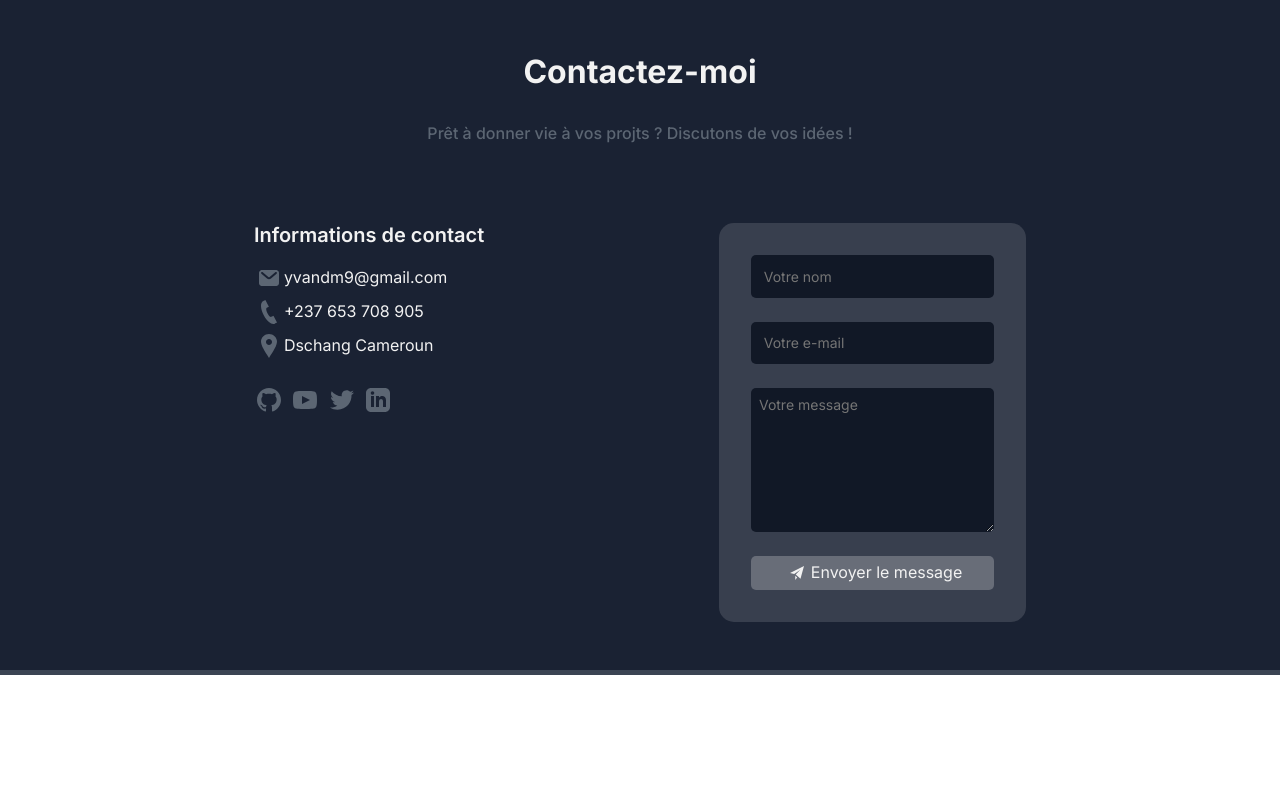
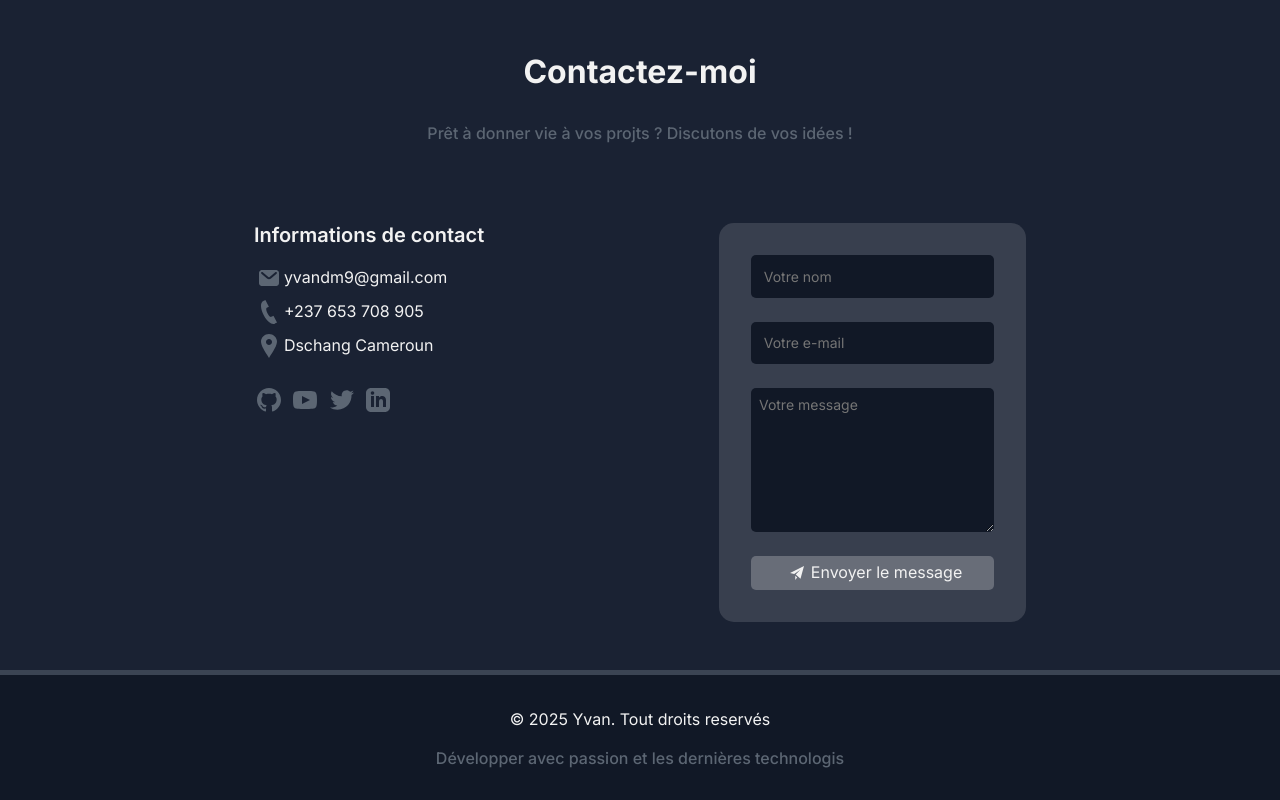
Before and after one commit to Lendl63/Portfolio, a plain HTML site: page index.html in a window 1280 px wide. Shown: the part 4073-4873 px from the top of the page. Before the commit the page ends 4748 px from the top, so only its background shows below. Drawn offline with Linux system fonts and the light colour scheme; animation ran at ten frames a second.

Commit message:
feat: ajout du footer (structure et design)

```diff
--- a/index.html
+++ b/index.html
@@ -398,5 +398,11 @@
             </div>
         </div>
     </section>
+
+    <!--======  FOOTER SECTION =====-->
+    <footer class="dark">
+        <p class="section-text">&copy; 2025 Yvan. Tout droits reservés</p>
+        <p class="citation">Développer avec passion et les dernières technologis</p>
+    </footer>
 </body>
 </html>
--- a/src/css/style.css
+++ b/src/css/style.css
@@ -595,3 +595,19 @@ section {
 #form > button > .btn-icon {
     color: var(--text-main);
 }
+
+/* ===== FOOTER SECTION ===== */
+footer {
+    display: flex;
+    flex-direction: column;
+    align-items: center;
+    justify-content: center;
+    padding: 2rem;
+    gap: 1rem;
+}
+
+footer > .citation {
+    font-family: var(--font-main);
+    font-size: var(--fs-body);
+    color: var(--text-muted);
+    font-weight: var(--fw-medium);}
```
